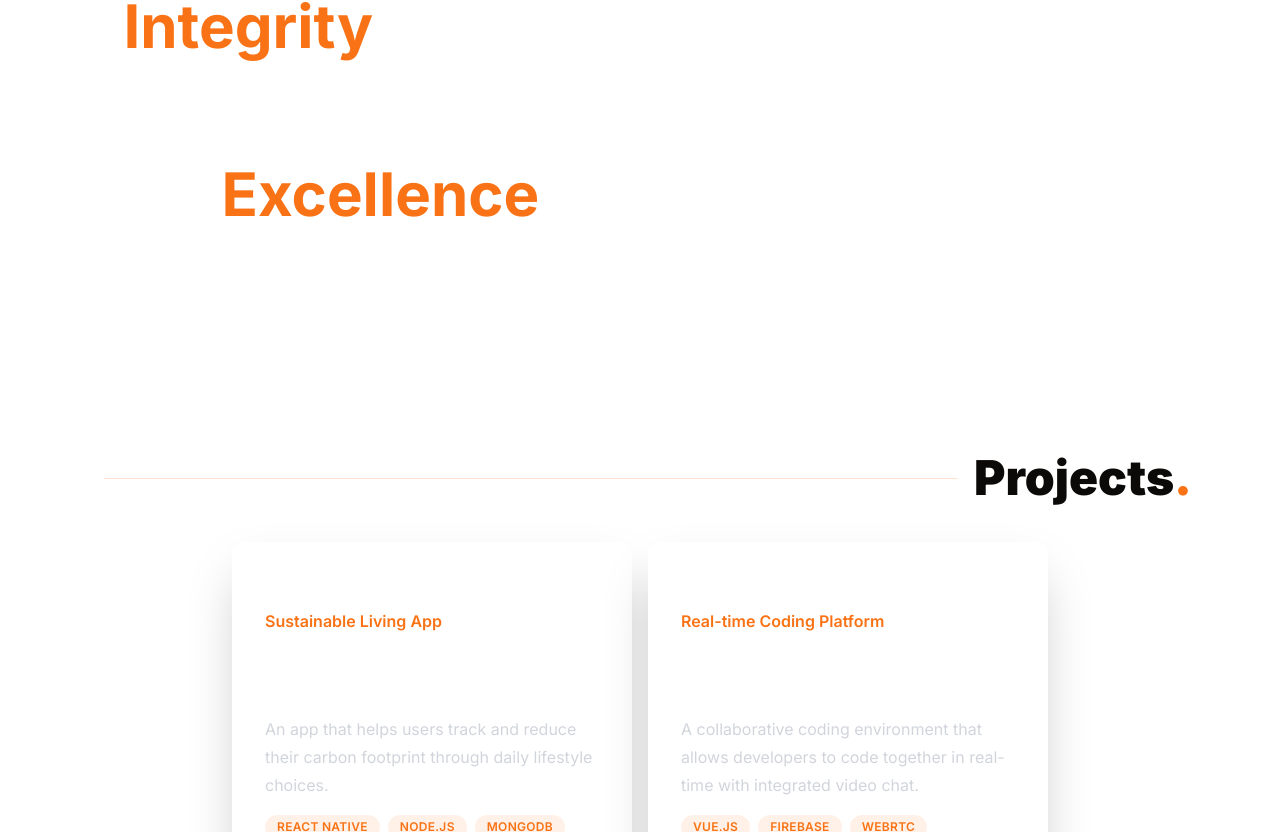
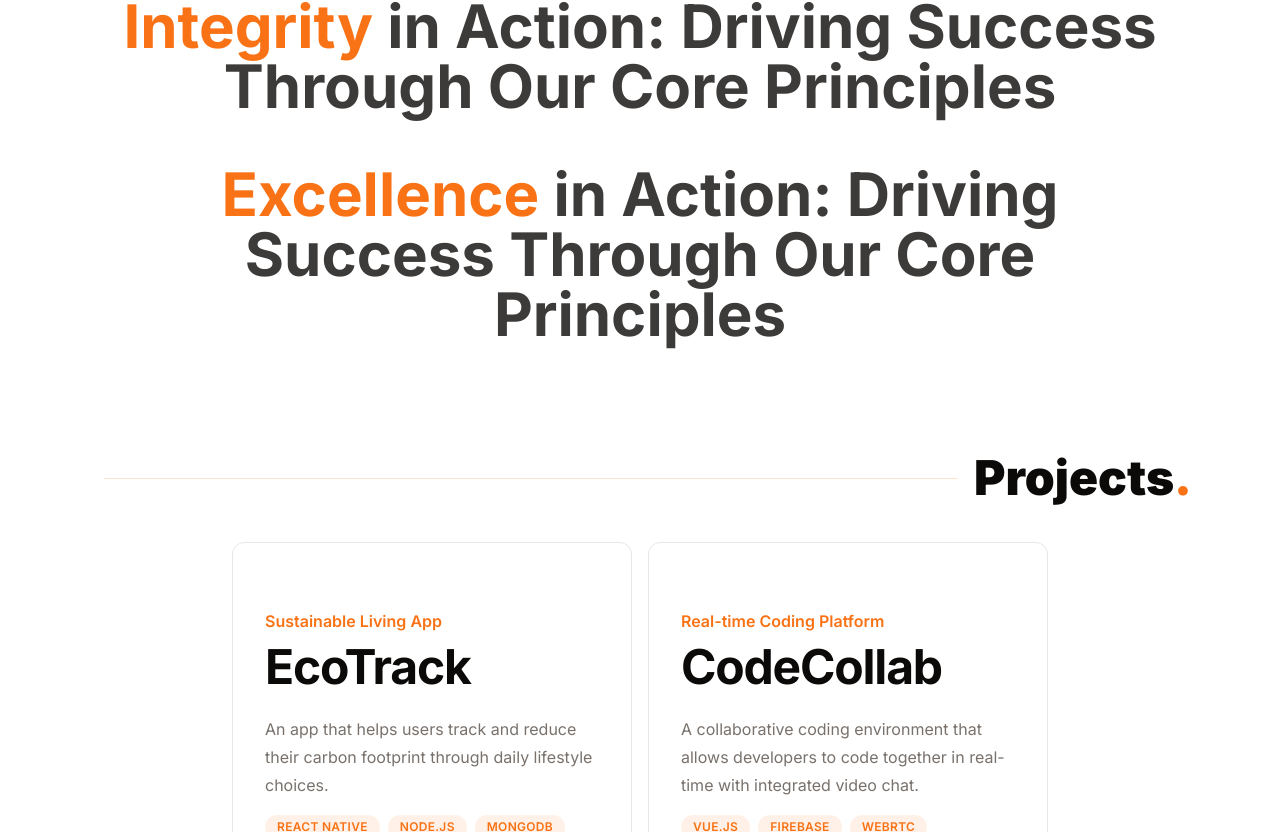
Before and after one commit to stevef24/website-v6, a Next.js app: page / in a window 1280 px wide. Shown: the part 3088-3920 px from the top of the page. Built offline with nearby package versions, Linux system fonts and the light colour scheme.

Commit message:
refactor: Update CSS gradients, remove unused components, and update styling

```diff
--- a/components/pages/Values.tsx
+++ b/components/pages/Values.tsx
@@ -17,9 +17,14 @@ const Values = () => {
 				{values.map((value, index) => (
 					<div key={index}>
 						<BlurFade inView>
-							<Typography variant={Variant.h2} className="font-bold text-white">
-								<span className="text-orange-500">{value}</span> in Action:
-								Driving Success Through Our Core Principles
+							<Typography
+								variant={Variant.h2}
+								className="font-bold text-foreground dark:text-white"
+							>
+								<span className="text-orange-500">{value}</span>{" "}
+								<span className="text-foreground/80 dark:text-white/80">
+									in Action: Driving Success Through Our Core Principles
+								</span>
 							</Typography>
 						</BlurFade>
 					</div>
--- a/components/ui/ProjectHoverCard.tsx
+++ b/components/ui/ProjectHoverCard.tsx
@@ -32,11 +32,11 @@ export default function ProjectHoverCard({
 
 	return (
 		<div
-			className="min-w-[320px] w-[400px] group relative max-w-md rounded-xl border border-white/10 bg-background px-8 py-16 shadow-2xl"
+			className="min-w-[320px] w-[400px] group relative max-w-md rounded-xl border border-gray-200 bg-background px-8 py-16"
 			onMouseMove={handleMouseMove}
 		>
 			<motion.div
-				className="pointer-events-none absolute -inset-px rounded-xl opacity-0 transition duration-300 group-hover:opacity-100"
+				className="pointer-events-none absolute -inset-px rounded-xl  opacity-0 transition duration-300 group-hover:opacity-100"
 				style={{
 					background: useMotionTemplate`
             radial-gradient(
@@ -47,16 +47,18 @@ export default function ProjectHoverCard({
           `,
 				}}
 			/>
-			<div>
+			<div className="relative z-10">
 				<h3 className="text-base font-semibold leading-7 text-primary">
 					{byline}
 				</h3>
 				<div className="mt-2 flex items-center gap-x-2">
-					<h2 className="text-5xl font-bold tracking-tight text-white">
+					<h2 className="text-5xl font-bold tracking-tight text-foreground">
 						{title}
 					</h2>
 				</div>
-				<p className="mt-6 text-base leading-7 text-gray-300">{description}</p>
+				<p className="mt-6 text-base leading-7 text-muted-foreground">
+					{description}
+				</p>
 				<div className="mt-4">
 					<ul className="mt-2 flex flex-wrap gap-2">
 						{technologies.map((tech, index) => (
```
